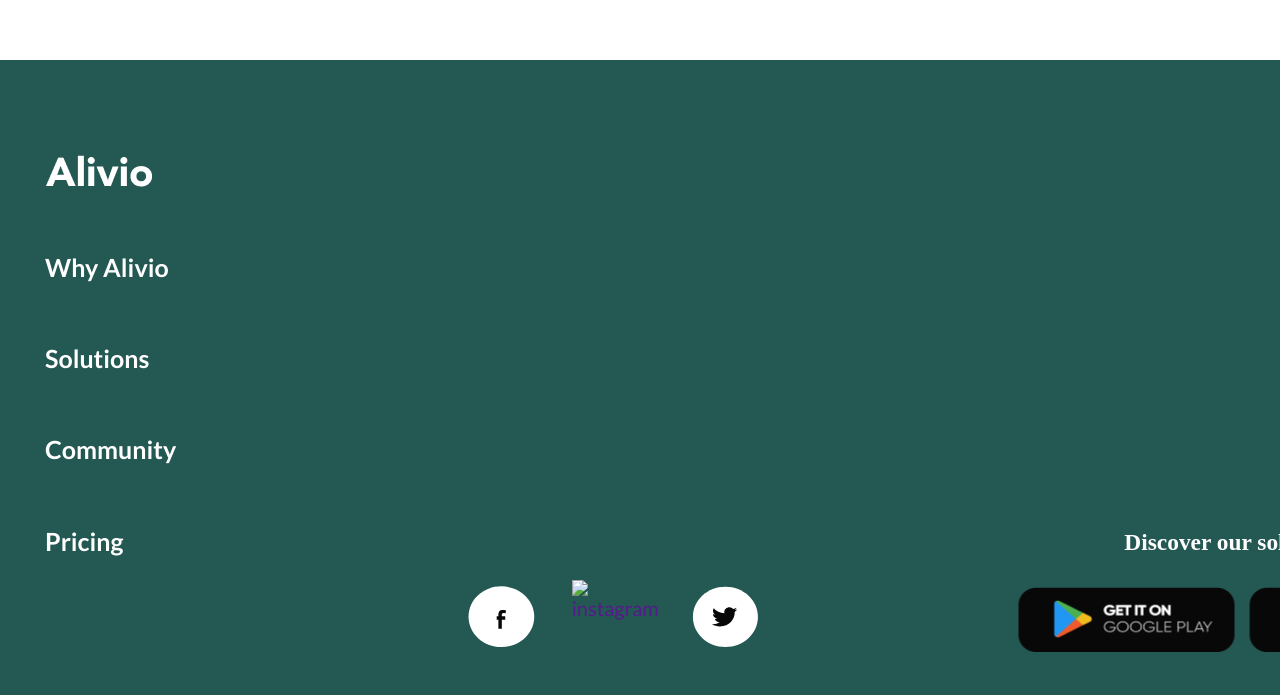
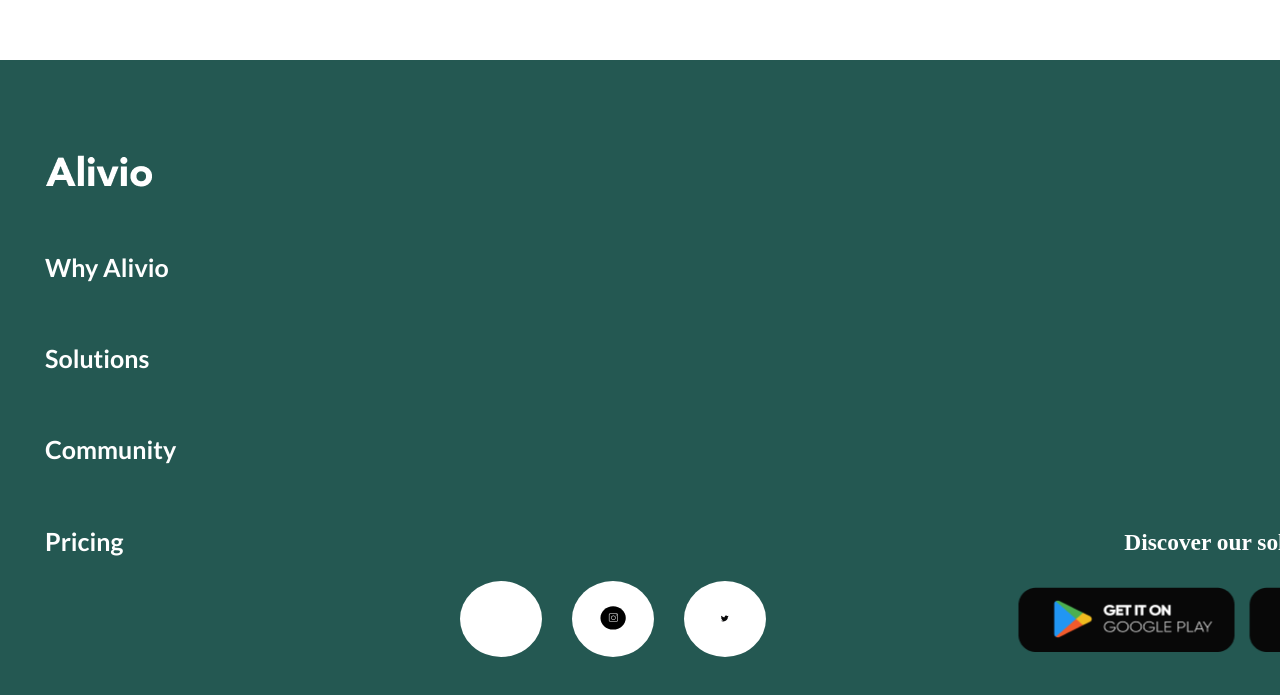
Before and after one commit to LikaRos/hw1, a plain HTML site: page index.html in a window 1280 px wide. Shown: the part 4431-5126 px from the top of the page. Drawn offline with Linux system fonts and the light colour scheme.

Commit message:
radial gradient of icons

```diff
--- a/index.html
+++ b/index.html
@@ -247,29 +247,31 @@
           <ul class="svg__list">
             <li class="svg__item">
               <a class="svg__link" href="">
-                <svg class="svg__icon" width="83" height="77">
-                  <use href="svg/symbol-defs.svg#icon-fb"></use>
+                <svg class="svg__icon" width="24" height="32">
+                  <use
+                    class="svg__socials"
+                    href="svg/symbol-defs.svg#icon-facebook"
+                  ></use>
                 </svg>
               </a>
             </li>
             <li class="svg__item">
-              <a class="svg__link" href=""
-                ><img
-                  src="svg/Social.png"
-                  width="83"
-                  height="77"
-                  alt="instagram"
-                />
-
-                <!-- <svg class="svg__icon" width="83" height="77">
-                  <use href="/svg/symbol-defs.svg#icon-instagram"></use>
-                </svg> -->
+              <a class="svg__link" href="">
+                <svg class="svg__icon" width="32" height="29">
+                  <use
+                    class="svg__socials"
+                    href="svg/symbol-defs.svg#icon-instagram"
+                  ></use>
+                </svg>
               </a>
             </li>
             <li class="svg__item">
               <a class="svg__link" href="">
-                <svg class="svg__icon" width="83" height="77">
-                  <use href="svg/symbol-defs.svg#icon-twitter"></use>
+                <svg class="svg__icon" width="32" height="24">
+                  <use
+                    class="svg__socials"
+                    href="svg/symbol-defs.svg#icon-twitter"
+                  ></use>
                 </svg>
               </a>
             </li>
--- a/sass/components/_footer.scss
+++ b/sass/components/_footer.scss
@@ -40,15 +40,35 @@
 .svg__item:not(:last-child) {
   margin-right: 30px;
 }
+
 .svg__link {
+  display: flex;
+  justify-content: center;
+  align-items: center;
   width: 82px;
-  height: 77px;
-  display: block;
+  height: 76px;
   border-radius: 50%;
-  background-color: transparent;
+  background: $accentWhiteColor;
   transition: background-color 250ms cubic-bezier(0.4, 0, 0.2, 1);
+  &:hover .svg__socials {
+    fill: $accentWhiteColor;
+  }
+
   &:hover {
-    background-color: $accentWhiteColor;
+    background: radial-gradient(
+        at 63% 40px,
+        #b8d2f1 0%,
+        #f289aa 16.67%,
+        #c68bf0 29.47%,
+        #d164da 42.71%,
+        #c963e8 61.46%,
+        #bfc2e8 71.88%,
+        #ffc999 80.21%,
+        #d0d8c9 87.5%,
+        #bad0f1 92.81%,
+        #ced8cb 99.71%
+      )
+      rgba(255, 255, 255, 0) 100%;
   }
 }
 
```
Also changed, not shown: styles/main.css, styles/main.min.css, svg/symbol-defs.svg, svg/symbol-defs2.svg (added), 2 other files.
